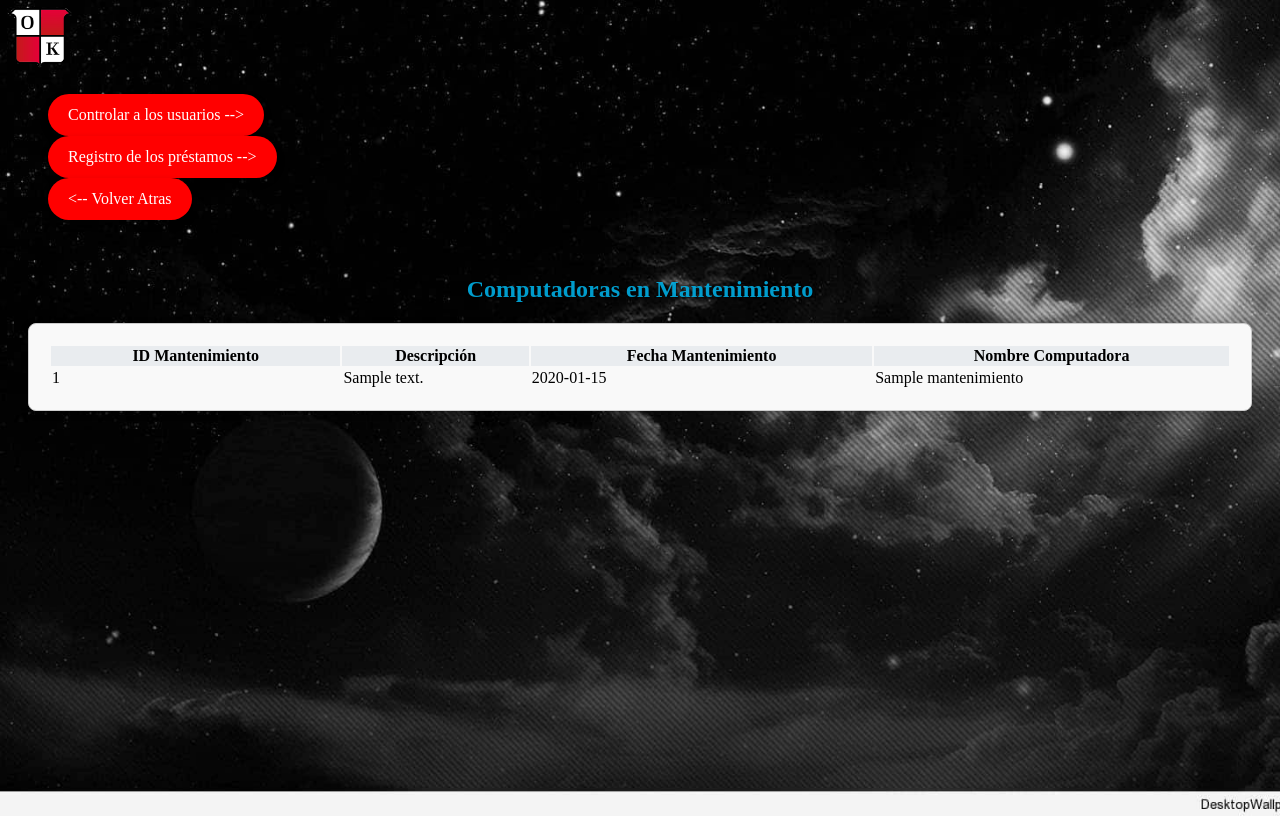
After one commit to Hollow635/NOTE_V2, a PHP site: page /mantenimiento.php in a window 1280 px wide. The commit adds this page. Run offline with PHP 8.4, Linux system fonts and the light colour scheme; the visitor is signed in with stand-in values (Sample User, id 1); tables that the repository leaves empty hold one stand-in row (values such as "Sample post").

Commit message:
Add files via upload

```diff
--- a/NOTE_V2/base de datos/base de datos.sql
+++ b/NOTE_V2/base de datos/base de datos.sql
@@ -79,3 +79,6 @@ SELECT * FROM NOTEBOOKS_SOLICITADAS;
 DELETE FROM usuario WHERE id = 6;
 
 ALTER TABLE usuario ADD COLUMN activo TINYINT(1) DEFAULT 0;
+
+-- revisa si es necesario la existencia de la tabla NOTEBOOKS_SOLICITADAS ya que al parecer id_solicitud y id_prestamo son iguales
+-- esto lo ves mañana
--- a/NOTE_V2/bases/administracion.php
+++ b/NOTE_V2/bases/administracion.php
@@ -38,6 +38,7 @@ $name = $_SESSION['name'];
     <h2>Opciones de Administración</h2>
     <ul>
         <li><a href="manejo_Usuario.php">Gestionar Usuarios</a></li>
+        <li><a href="mantenimiento.php">Manten. Notebooks</a></li>
         <li><a href="manejo_Compu.php">Gestionar Computadoras</a></li>
         <li><a href="control.php" class="active">Registro de los Préstamos</a></li> <!-- Cambiado aquí -->
     </ul>
--- a/NOTE_V2/bases/control.php
+++ b/NOTE_V2/bases/control.php
@@ -57,7 +57,6 @@ if ($_SERVER['REQUEST_METHOD'] == 'POST' && isset($_POST['finalizar'])) {
                 <li class="menu-item"><a href="../bases/manejo_Compu.php" class="logout-link"> Controlar las Notebooks --> </a></li>
                 <li class="menu-item"><a href="../bases/manejo_Usuario.php" class="logout-link"> Controlar de los usuarios --> </a></li>
                 <li class="menu-item"><a href="../bases/administracion.php" class="logout-link"> <-- Volver Atras</a></li>
-                <li class="menu-item"><a href="../bases/Principal.php" class="logout-link"> <-- Volver a la primera vista</a></li>
             </ul>
         </nav>
     </header>
--- /dev/null
+++ b/NOTE_V2/bases/mantenimiento.php
@@ -0,0 +1,77 @@
+<?php
+session_start();
+
+if (!isset($_SESSION['email']) || !isset($_SESSION['name'])) {
+    header("Location: ../bases/login.php");
+    exit();
+}
+
+$conn = new mysqli("localhost", "root", "", "pp_note");
+if ($conn->connect_error) {
+    die("Conexión fallida: " . $conn->connect_error);
+}
+
+// Consulta para obtener computadoras en mantenimiento
+$sql = "SELECT ID_MANTENIMIENTO, DESCRIPCION, FECHA_MANTENIMIENTO, NOMBRE_COMPUTADORA FROM MANTENIMIENTO";
+$result = $conn->query($sql);
+
+$conn->close();
+?>
+
+<!DOCTYPE html>
+<html lang="es">
+<head>
+    <meta charset="UTF-8">
+    <meta name="viewport" content="width=device-width, initial-scale=1.0">
+    <title>Designar Mantenimiento</title>
+    <link rel="stylesheet" href="../estilos/estilo_admin.css">
+    <link rel="icon" href="../imagenes/logo.ico">
+</head>
+<body>
+<header class="header">
+        <div class="logo-container">
+            <img src="../imagenes/OK.png" alt="Escudo" class="logo">
+        </div>
+        <nav class="menu">
+            <ul class="menu-list">
+                <li class="menu-item"><a href="../bases/manejo_Usuario.php" class="logout-link"> Controlar a los usuarios --> </a></li>
+                <li class="menu-item"><a href="../bases/control.php" class="logout-link"> Registro de los préstamos --> </a></li>
+                <li class="menu-item"><a href="../bases/administracion.php" class="logout-link"> <-- Volver Atras</a></li>
+            </ul>
+        </nav>
+    </header>
+        <main class="main-content">
+            <h2 class="computer-list-title">Computadoras en Mantenimiento</h2>
+
+            <div class="computer-list-container">
+                <table>
+                    <thead>
+                        <tr>
+                            <th>ID Mantenimiento</th>
+                            <th>Descripción</th>
+                            <th>Fecha Mantenimiento</th>
+                            <th>Nombre Computadora</th>
+                        </tr>
+                    </thead>
+                    <tbody>
+                        <?php if ($result->num_rows > 0): ?>
+                            <?php while ($row = $result->fetch_assoc()): ?>
+                                <tr>
+                                    <td><?php echo htmlspecialchars($row['ID_MANTENIMIENTO']); ?></td>
+                                    <td><?php echo htmlspecialchars($row['DESCRIPCION']); ?></td>
+                                    <td><?php echo htmlspecialchars($row['FECHA_MANTENIMIENTO']); ?></td>
+                                    <td><?php echo htmlspecialchars($row['NOMBRE_COMPUTADORA']); ?></td>
+                                </tr>
+                            <?php endwhile; ?>
+                        <?php else: ?>
+                            <tr>
+                                <td colspan="4">No hay computadoras en mantenimiento.</td>
+                            </tr>
+                        <?php endif; ?>
+                    </tbody>
+                </table>
+            </div>
+        </main>
+    </div>
+</body>
+</html>
--- a/NOTE_V2/estilos/estilo_admin.css
+++ b/NOTE_V2/estilos/estilo_admin.css
@@ -48,7 +48,7 @@ body {
 }
 
 .main-content h2 {
-    color: #333;
+    color: #00c3ffcc;
 }
 
 .action-button {
@@ -212,3 +212,45 @@ body {
     font-weight: bold; /* Haz que el texto sea negrita */
     text-shadow: 1px 1px 2px rgba(0, 0, 0, 0.7); /* Añade sombra para mayor visibilidad */
 }
+
+/* Barra de navegación - para alinear los botones a la derecha */
+.menu {
+    display: flex;              /* Usamos Flexbox para organizar los elementos en fila */
+    justify-content: flex;  /* Alinea los elementos a la derecha */
+    align-items: center;        /* Alinea los elementos verticalmente al centro */
+    gap: 20px;                  /* Añade espacio entre los botones */
+    margin-top: 10px;           /* Un pequeño margen superior para no pegarse al logo */
+}
+
+.menu-item {
+    list-style: none;           /* Elimina los puntos de la lista */
+}
+
+.menu-item a {
+    display: inline-block;       /* Hace que los enlaces se comporten como botones */
+    text-decoration: none;       /* Elimina el subrayado de los enlaces */
+    background-color: #ff0000;   /* Fondo verde */
+    color: white;                /* Color de texto blanco */
+    padding: 12px 20px;          /* Relleno del botón */
+    border-radius: 25px;         /* Bordes redondeados */
+    font-size: 16px;             /* Tamaño de fuente */
+    transition: all 0.3s ease;   /* Transición suave para hover */
+    box-shadow: 0 4px 8px rgba(0, 0, 0, 0.2); /* Sombras para dar profundidad */
+}
+
+.menu-item a:hover {
+    background-color: #b81414;   /* Color verde más oscuro al hacer hover */
+    transform: translateY(-2px); /* Efecto de elevación al hacer hover */
+}
+
+/* Estilo del logo */
+.logo-container {
+    display: flex;
+    align-items: center;         /* Centra el logo verticalmente */
+}
+
+/* Estilo del logo */
+.logo {
+    height: 60px;                /* Ajusta el tamaño del logo */
+    margin-right: 20px;          /* Espacio a la derecha del logo */
+}
```
Also changed, not shown: NOTE_V2/bases/RegistrarAlumno.php (+4 -3 lines), NOTE_V2/bases/guia.php (+16 -10 lines), NOTE_V2/bases/manejo_Compu.php (+41 -2 lines), NOTE_V2/bases/manejo_Usuario.php (+10 -3 lines), NOTE_V2/estilos/register_style.css (+44 -0 lines), NOTE_V2/js/script.js (+23 -0 lines), 2 other files.
